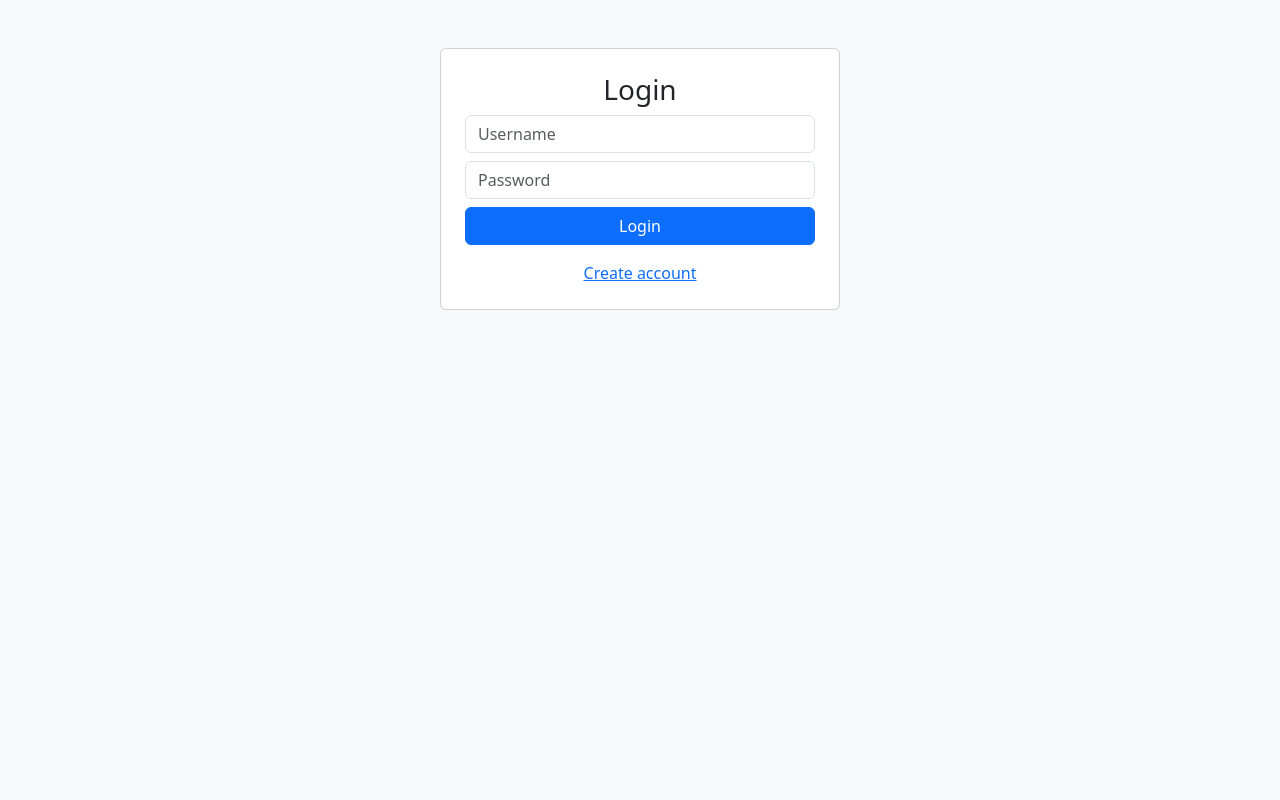
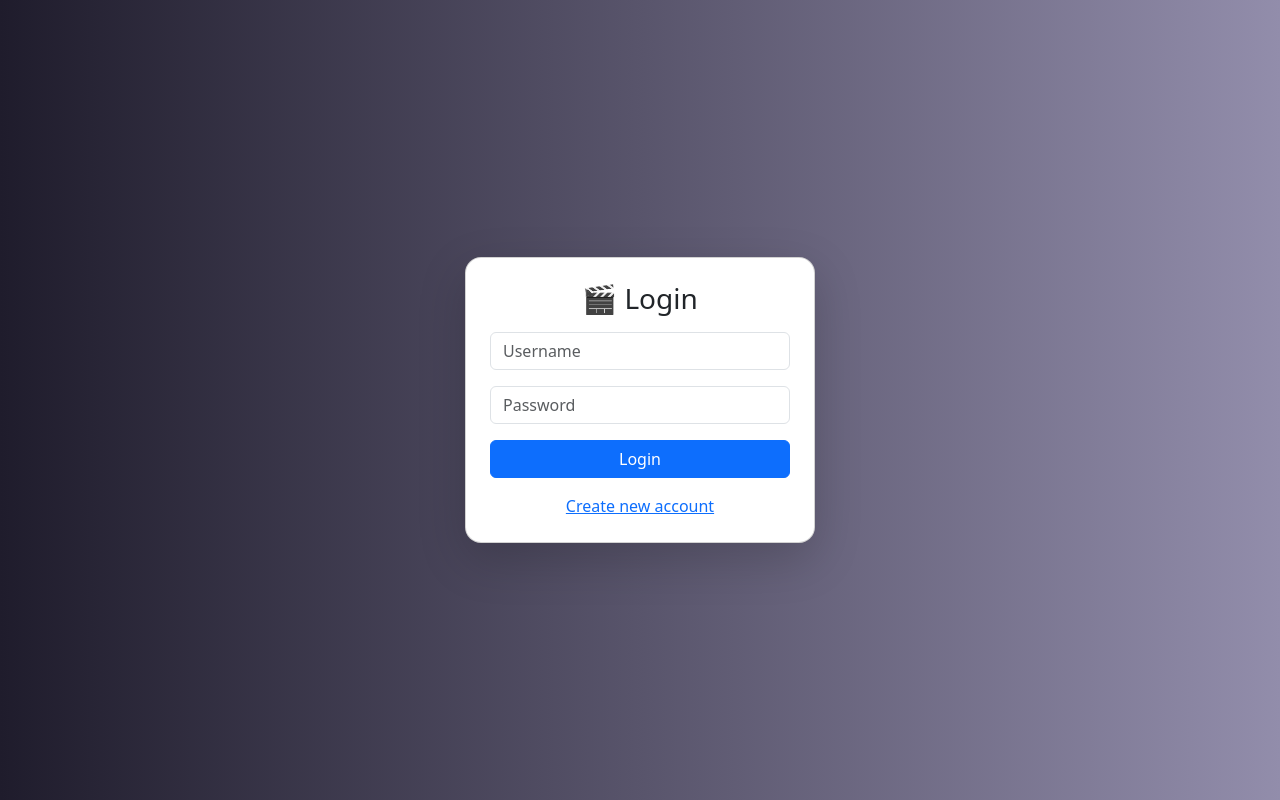
Before and after one commit to shathaalessa/movie-project, a Django app: page /login/ in a window 1280 px wide. Run offline with Django 5.2, Linux system fonts and the light colour scheme.

Commit message:
Update login.html

```diff
--- a/movies/templates/movies/login.html
+++ b/movies/templates/movies/login.html
@@ -3,20 +3,27 @@
 <head>
     <link href="https://cdn.jsdelivr.net/npm/bootstrap@5.3.0/dist/css/bootstrap.min.css" rel="stylesheet">
 </head>
-<body class="bg-light">
 
-<div class="container mt-5">
-    <div class="card p-4 mx-auto" style="max-width:400px;">
-        <h3 class="text-center">Login</h3>
+<body style="background: linear-gradient(to right, #1f1c2c, #928dab);">
+
+<div class="container d-flex justify-content-center align-items-center vh-100">
+    <div class="card p-4 shadow-lg rounded-4" style="width:350px;">
+
+        <h3 class="text-center mb-3">🎬 Login</h3>
 
         <form method="POST">
             {% csrf_token %}
-            <input class="form-control mb-2" name="username" placeholder="Username">
-            <input type="password" class="form-control mb-2" name="password" placeholder="Password">
+
+            <input class="form-control mb-3" name="username" placeholder="Username">
+            <input type="password" class="form-control mb-3" name="password" placeholder="Password">
+
             <button class="btn btn-primary w-100">Login</button>
         </form>
 
-        <a href="{% url 'movies:register' %}" class="mt-3 text-center d-block">Create account</a>
+        <a href="{% url 'movies:register' %}" class="text-center mt-3 d-block">
+            Create new account
+        </a>
+
     </div>
 </div>
 
```
